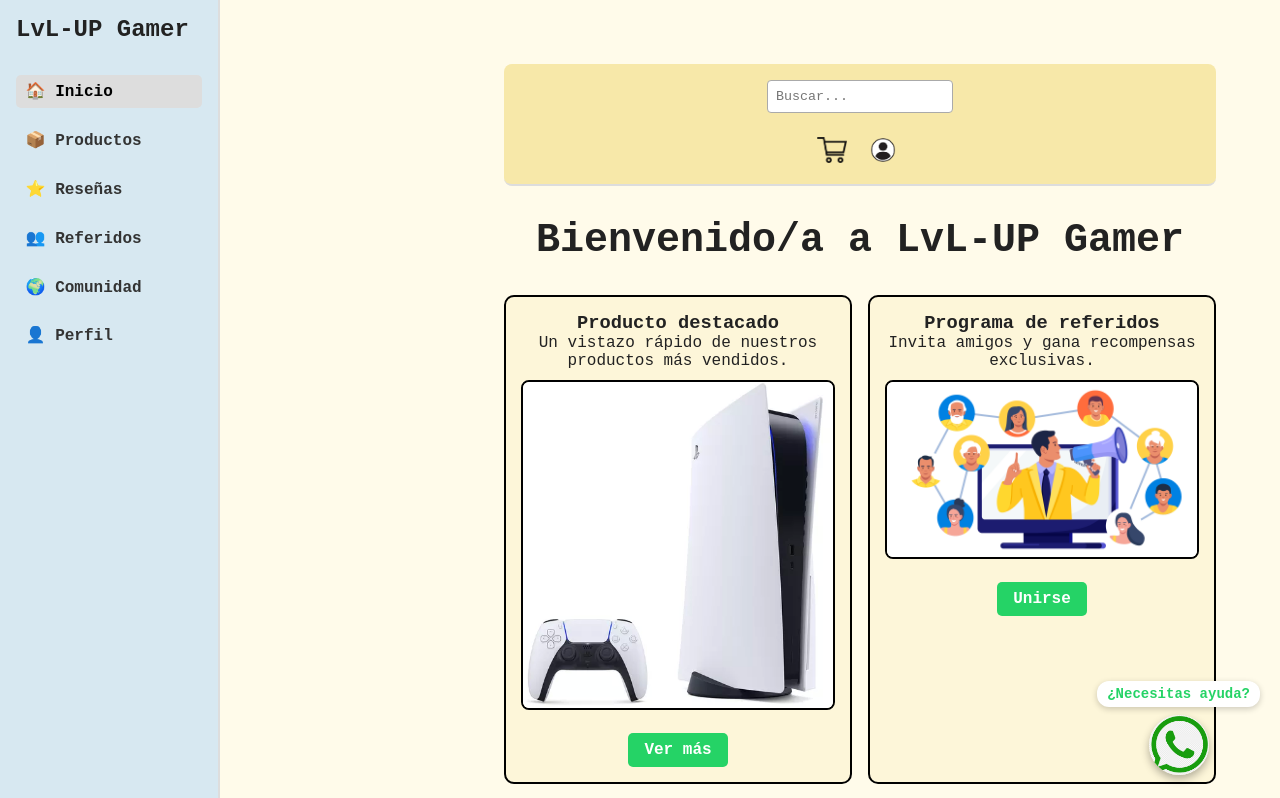
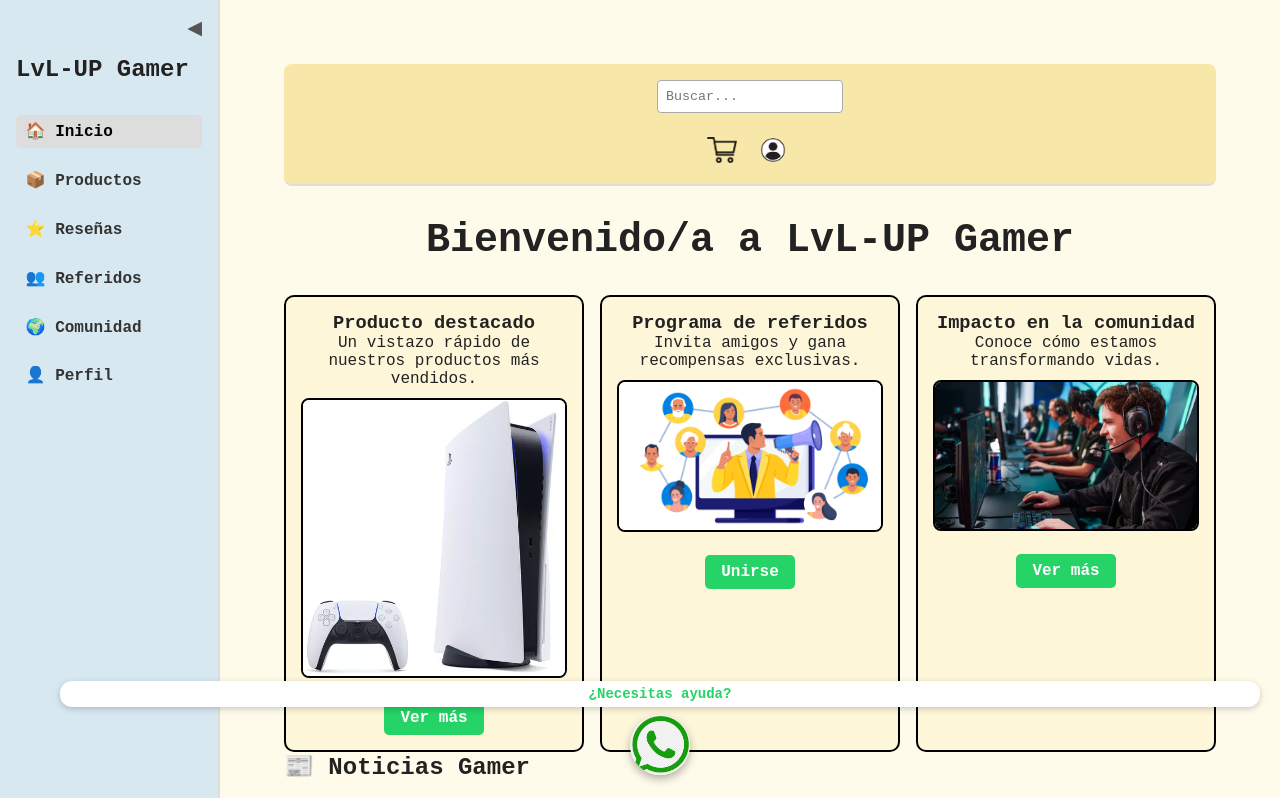
Before and after one commit to ItsMilkey/Lvl-demo, a React (Vite) app: page / in a window 1280 px wide. Shown: the top 798 px of the page. Built offline with nearby package versions, Linux system fonts and the light colour scheme; no server answers.

Commit message:
try actualizacion visual

```diff
--- a/src/App.jsx
+++ b/src/App.jsx
@@ -1,4 +1,5 @@
 // src/App.jsx
+import { useState } from 'react'; // 1. Importamos useState
 import { Routes, Route, useLocation } from 'react-router-dom';
 import Navbar from './components/Navbar.jsx';
 import HomePage from './pages/HomePage.jsx';
@@ -19,12 +20,38 @@ import CartPage from './pages/CartPage.jsx';
 
 function App() {
   const location = useLocation();
-  const hideNavbar = location.pathname.startsWith('/admin');
+
+  // 2. Estado para saber si la barra está colapsada o expandida
+  const [isSidebarCollapsed, setIsSidebarCollapsed] = useState(false);
+
+  // 3. Definimos dónde OCULTAR la barra (Login y Registro).
+  // En Admin AHORA SÍ LA MOSTRAMOS porque es útil, y se puede colapsar si molesta.
+  const hideNavbar = location.pathname === '/login' || location.pathname === '/registro';
+
   return (
     <div className="app-container">
-      {!hideNavbar && <Navbar />}
-      {/* Se añade el contenedor <main> para asegurar el layout correcto */}
-      <main className="main-content">
+      {/* Pasamos el estado y la función al Navbar */}
+      {!hideNavbar && (
+        <Navbar
+          isCollapsed={isSidebarCollapsed}
+          toggleSidebar={() => setIsSidebarCollapsed(!isSidebarCollapsed)}
+        />
+      )}
+
+      {/* El <main> calcula su margen dinámicamente:
+         - Si no hay navbar: margen 0
+         - Si está colapsada: margen 60px
+         - Si está expandida: margen 220px
+
+         Nota: En móviles, el CSS global con !important sobrescribe esto a 0 automáticamente.
+      */}
+      <main
+        className="main-content"
+        style={{
+            marginLeft: hideNavbar ? 0 : (isSidebarCollapsed ? '60px' : '220px'),
+            width: hideNavbar ? '100%' : (isSidebarCollapsed ? 'calc(100% - 60px)' : 'calc(100% - 220px)')
+        }}
+      >
         <Routes>
           {/* --- Rutas Públicas --- */}
           <Route path="/" element={<HomePage />} />
--- a/src/components/Navbar.jsx
+++ b/src/components/Navbar.jsx
@@ -1,45 +1,45 @@
 // src/components/Navbar.jsx
+import { NavLink } from 'react-router-dom';
 import { useState } from 'react';
-import { NavLink } from 'react-router-dom';
 
-function Navbar() {
-  // Estado para controlar si el menú está abierto o cerrado en móvil
-  const [isOpen, setIsOpen] = useState(false);
+function Navbar({ isCollapsed, toggleSidebar }) {
+  // Estado local solo para móvil
+  const [isMobileOpen, setIsMobileOpen] = useState(false);
 
-  // Función para alternar el menú
-  const toggleMenu = () => setIsOpen(!isOpen);
-
-  // Función para cerrar el menú al hacer clic en un enlace
-  const closeMenu = () => setIsOpen(false);
+  const toggleMobile = () => setIsMobileOpen(!isMobileOpen);
+  const closeMobile = () => setIsMobileOpen(false);
 
   return (
     <>
-      {/* 1. BOTÓN HAMBURGUESA (Visible solo en móvil) */}
-      <button
-        className={`menu-toggle ${isOpen ? 'active' : ''}`}
-        onClick={toggleMenu}
-        aria-label="Abrir menú"
-      >
-        {isOpen ? '✖' : '☰'}
+      {/* BOTÓN HAMBURGUESA MÓVIL */}
+      <button className="menu-toggle-mobile" onClick={toggleMobile}>
+        ☰
       </button>
 
-      {/* 2. SIDEBAR (Añadimos la clase 'open' si el estado es true) */}
-      <aside className={`sidebar ${isOpen ? 'open' : ''}`}>
-        <h2 className="logo">LvL-UP Gamer</h2>
+      {/* SIDEBAR (Desktop + Móvil unificados) */}
+      <aside className={`sidebar ${isCollapsed ? 'collapsed' : ''} ${isMobileOpen ? 'mobile-open' : ''}`}>
+
+        {/* Botón para colapsar en Desktop */}
+        <button className="collapse-btn-desktop" onClick={toggleSidebar}>
+           {isCollapsed ? '➤' : '◀'}
+        </button>
+
+        <h2 className="logo">{isCollapsed ? 'LvL' : 'LvL-UP Gamer'}</h2>
+
         <nav>
           <ul>
-            <li><NavLink to="/" onClick={closeMenu}>🏠 Inicio</NavLink></li>
-            <li><NavLink to="/productos" onClick={closeMenu}>📦 Productos</NavLink></li>
-            <li><NavLink to="/reseñas" onClick={closeMenu}>⭐ Reseñas</NavLink></li>
-            <li><NavLink to="/referidos" onClick={closeMenu}>👥 Referidos</NavLink></li>
-            <li><NavLink to="/comunidad" onClick={closeMenu}>🌍 Comunidad</NavLink></li>
-            <li><NavLink to="/perfil" onClick={closeMenu}>👤 Perfil</NavLink></li>
+            <li><NavLink to="/" onClick={closeMobile} title="Inicio">{isCollapsed ? '🏠' : '🏠 Inicio'}</NavLink></li>
+            <li><NavLink to="/productos" onClick={closeMobile} title="Productos">{isCollapsed ? '📦' : '📦 Productos'}</NavLink></li>
+            <li><NavLink to="/reseñas" onClick={closeMobile} title="Reseñas">{isCollapsed ? '⭐' : '⭐ Reseñas'}</NavLink></li>
+            <li><NavLink to="/referidos" onClick={closeMobile} title="Referidos">{isCollapsed ? '👥' : '👥 Referidos'}</NavLink></li>
+            <li><NavLink to="/comunidad" onClick={closeMobile} title="Comunidad">{isCollapsed ? '🌍' : '🌍 Comunidad'}</NavLink></li>
+            <li><NavLink to="/perfil" onClick={closeMobile} title="Perfil">{isCollapsed ? '👤' : '👤 Perfil'}</NavLink></li>
           </ul>
         </nav>
       </aside>
 
-      {/* 3. OVERLAY (Fondo oscuro al abrir menú en móvil) */}
-      {isOpen && <div className="menu-overlay" onClick={closeMenu}></div>}
+      {/* Overlay Móvil */}
+      {isMobileOpen && <div className="menu-overlay" onClick={closeMobile}></div>}
     </>
   );
 }
--- a/src/index.css
+++ b/src/index.css
@@ -6,7 +6,6 @@
   padding: 0;
   box-sizing: border-box;
   font-family: monospace, sans-serif;
-  /* Quitamos max-width global aquí para evitar conflictos de layout */
 }
 
 body {
@@ -14,7 +13,7 @@ body {
   min-height: 100vh;
   color: #222;
   background: #fffbea;
-  overflow-x: hidden; /* Previene scroll horizontal */
+  overflow-x: hidden; /* Evita scroll horizontal */
 }
 
 .app-container {
@@ -27,7 +26,7 @@ body {
    2. LAYOUT PRINCIPAL (SIDEBAR Y MAIN)
    ========================================= */
 
-/* Barra Lateral Fija */
+/* --- Sidebar --- */
 .sidebar {
   width: 220px;
   background: #b9dbf791;
@@ -35,19 +34,18 @@ body {
   padding: 1rem;
   display: flex;
   flex-direction: column;
-  position: fixed; /* Siempre fija a la izquierda */
+  position: fixed;
   height: 100vh;
   left: 0;
   top: 0;
   z-index: 1000;
-  transition: transform 0.3s ease; /* Animación suave */
+  /* Transición para el ancho (Desktop) y para transform (Móvil) */
+  transition: width 0.3s ease, transform 0.3s ease;
 }
 
-.sidebar .logo { font-size: 1.5rem; margin-bottom: 2rem; }
-
-.sidebar nav ul { list-style: none; }
+.sidebar .logo { font-size: 1.5rem; margin-bottom: 2rem; white-space: nowrap; overflow: hidden; }
+.sidebar nav ul { list-style: none; width: 100%; }
 .sidebar nav ul li { margin-bottom: 1rem; }
-
 .sidebar nav ul li a {
   text-decoration: none;
   color: #333;
@@ -56,144 +54,100 @@ body {
   display: block;
   border-radius: 5px;
   transition: background 0.2s;
+  white-space: nowrap; /* Evita que el texto salte al colapsar */
+  overflow: hidden;
 }
+.sidebar nav ul li a.active, .sidebar nav ul li a:hover { background: #ddd; color: #000; }
 
-.sidebar nav ul li a.active,
-.sidebar nav ul li a:hover {
-  background: #ddd;
-  color: #000;
+/* Estilos para modo Colapsado (Desktop) */
+.sidebar.collapsed {
+  width: 60px;
+  padding: 1rem 5px;
+  align-items: center;
 }
+.sidebar.collapsed .logo { font-size: 0.8rem; text-align: center; }
+.sidebar.collapsed nav ul li a { text-align: center; padding: 0.5rem; font-size: 1.2rem; }
 
-/* Contenido Principal (Base) */
+/* Botón para colapsar (Flecha Desktop) */
+.collapse-btn-desktop {
+  background: none; border: none; font-size: 1.2rem; cursor: pointer;
+  align-self: flex-end; margin-bottom: 1rem; color: #555;
+  display: block; /* Visible por defecto en PC */
+}
+.sidebar.collapsed .collapse-btn-desktop { align-self: center; margin-bottom: 2rem; }
+
+
+/* --- Contenido Principal --- */
 .main-content {
   flex: 1;
   display: flex;
   flex-direction: column;
   min-height: 100vh;
   padding: 2rem;
-  transition: all 0.3s ease;
-  /* Las dimensiones específicas se manejan en las media queries */
+  /* La transición suave permite que el contenido se ajuste al colapsar la barra */
+  transition: margin-left 0.3s ease, width 0.3s ease;
+
+  /* NOTA: El margin-left y width se calculan dinámicamente en App.jsx via style={{...}}
+     para soportar el estado 'collapsed'. Aquí definimos el comportamiento base. */
 }
 
 /* =========================================
    3. COMPONENTES GLOBALES
    ========================================= */
 
-/* Topbar */
 .topbar {
-  display: flex;
-  justify-content: space-between;
-  align-items: center;
-  padding: 1rem;
-  border-bottom: 2px solid #ddd;
-  background: #f7e8a9;
-  width: 100%;
-  border-radius: 8px;
-  margin-bottom: 2rem;
+  display: flex; justify-content: space-between; align-items: center;
+  padding: 1rem; border-bottom: 2px solid #ddd; background: #f7e8a9; width: 100%;
+  border-radius: 8px; margin-bottom: 2rem;
 }
-
-.topbar input {
-  flex: 1;
-  max-width: 300px;
-  padding: 0.5rem;
-  border: 1px solid #aaa;
-  border-radius: 4px;
-}
-
+.topbar input { flex: 1; max-width: 300px; padding: 0.5rem; border: 1px solid #aaa; border-radius: 4px; }
 .topbar .actions { display: flex; align-items: center; gap: 1rem; }
 .avatar { width: 40px; border-radius: 50%; cursor: pointer; }
 .carrito-icon img { width: 30px; cursor: pointer; transition: transform 0.2s; }
 .carrito-icon img:hover { transform: scale(1.1); }
 
-/* Tarjetas */
 .card, .category-card {
-  border: 2px solid #000;
-  border-radius: 10px;
-  padding: 15px;
-  background: #fdf6d9;
-  text-align: center;
-  transition: transform 0.2s ease, background 0.2s ease;
+  border: 2px solid #000; border-radius: 10px; padding: 15px; background: #fdf6d9;
+  text-align: center; transition: transform 0.2s ease, background 0.2s ease;
 }
 .card:hover, .category-card:hover { background: #ffe680; transform: scale(1.03); }
 .card img, .category-card img { max-width: 100%; height: auto; border-radius: 8px; border: 2px solid #000; margin: 10px 0; }
 .cards { display: grid; grid-template-columns: repeat(auto-fit, minmax(250px, 1fr)); gap: 1rem; }
 
-/* Botones Globales */
 .btn {
-  display: inline-block;
-  margin-top: 0.5rem;
-  padding: 0.5rem 1rem;
-  background: #25d366;
-  color: white;
-  font-weight: bold;
-  text-decoration: none;
-  border-radius: 5px;
-  transition: background 0.2s;
-  border: none;
-  cursor: pointer;
-  text-align: center;
+  display: inline-block; margin-top: 0.5rem; padding: 0.5rem 1rem;
+  background: #25d366; color: white; font-weight: bold; text-decoration: none;
+  border-radius: 5px; transition: background 0.2s; border: none; cursor: pointer; text-align: center;
 }
 .btn:hover { background: #1da851; }
 
-/* Elementos Auxiliares */
 section { padding: 0; }
 section h2, .highlight h1 { margin-bottom: 1.2rem; }
 .category-grid { display: grid; grid-template-columns: repeat(auto-fill, minmax(220px, 1fr)); gap: 20px; width: 100%; padding: 1rem; }
 
-/* WhatsApp */
 .whatsapp-container { position: fixed; bottom: 20px; right: 20px; text-align: center; z-index: 1001; }
 .whatsapp-msg { display: block; margin-bottom: 8px; font-size: 14px; font-weight: bold; color: #25d366; background: #fff; padding: 5px 10px; border-radius: 12px; box-shadow: 0 2px 6px rgba(0,0,0,0.2); }
 .whatsapp-float img { width: 60px; height: 60px; border-radius: 50%; box-shadow: 0 4px 8px rgba(0,0,0,0.3); transition: transform 0.3s ease; }
 .whatsapp-float img:hover { transform: scale(1.1); }
 
+/* =========================================
+   4. UTILIDADES
+   ========================================= */
+.content-centered { display: flex; justify-content: center; width: 100%; }
+.responsive-section {
+  width: 100%; max-width: 1200px; background: #fffdf0; border: 2px solid #000;
+  border-radius: 10px; padding: 2.5rem; box-shadow: 4px 4px 8px rgba(0,0,0,0.15); margin: 0 auto;
+}
+.table-responsive { width: 100%; overflow-x: auto; border: 2px solid #000; border-radius: 10px; }
+.main-content > section, .main-content > div { margin: 0 auto; width: 100%; max-width: 1200px; }
 
 /* =========================================
-   4. UTILIDADES PARA ADMIN Y PÁGINAS
+   5. PÁGINAS ESPECÍFICAS
    ========================================= */
-
-.content-centered {
-  display: flex;
-  justify-content: center;
-  width: 100%;
-}
-
-.responsive-section {
-  width: 100%;
-  max-width: 1200px;
-  background: #fffdf0;
-  border: 2px solid #000;
-  border-radius: 10px;
-  padding: 2.5rem;
-  box-shadow: 4px 4px 8px rgba(0,0,0,0.15);
-  margin: 0 auto;
-}
-
-.table-responsive {
-  width: 100%;
-  overflow-x: auto;
-  border: 2px solid #000;
-  border-radius: 10px;
-}
-
-/* =========================================
-   5. ESTILOS DE PÁGINAS ESPECÍFICAS
-   ========================================= */
-
-/* Login / Registro */
 .auth-container {
-  position: fixed;
-  top: 50%;
-  left: 50%;
-  transform: translate(-50%, -50%);
-  display: flex;
-  flex-direction: column;
-  align-items: center;
-  padding: 2rem;
-  z-index: 2000;
-  max-width: 90%;
-  background: #fffbea;
-  border: 2px solid #000;
-  border-radius: 10px;
+  position: fixed; top: 50%; left: 50%; transform: translate(-50%, -50%);
+  display: flex; flex-direction: column; align-items: center; padding: 2rem; z-index: 2000;
+  max-width: 90%; background: #fffbea; border: 2px solid #000; border-radius: 10px;
 }
 .auth-container form { width: 100%; max-width: 400px; display: flex; flex-direction: column; gap: 1rem; background-color: #fdf6d9; padding: 2rem; border-radius: 8px; border: 2px solid #000; margin: 0 auto; }
 .auth-container .switch a { color: #25d366; font-weight: bold; text-decoration: none; }
@@ -201,13 +155,8 @@ section h2, .highlight h1 { margin-bottom: 1.2rem; }
 .auth-container .terms label, .auth-container .remember label { margin-bottom: 0; }
 .auth-container input[type="checkbox"] { width: auto; }
 
-/* Reseñas, Referidos, Comunidad, Perfil, Carrito */
 .reseñas-container, .points-display, .benefits-list, .highlight-card, .cart-item {
-  background-color: #fdf6d9;
-  border: 2px solid #000;
-  border-radius: 8px;
-  padding: 1.5rem;
-  margin-bottom: 1rem;
+  background-color: #fdf6d9; border: 2px solid #000; border-radius: 8px; padding: 1.5rem; margin-bottom: 1rem;
 }
 .reseñas-container { max-width: 800px; margin: 0 auto; }
 .reseñas-container form { display: flex; flex-direction: column; gap: 1rem; background-color: #fdf6d9; padding: 1.5rem; border-radius: 8px; border: 2px solid #000; margin-bottom: 2rem; }
@@ -215,11 +164,9 @@ section h2, .highlight h1 { margin-bottom: 1.2rem; }
 #reviewsList { display: flex; flex-direction: column; gap: 1.5rem; }
 .review-card { background-color: #fdf6d9; padding: 1.5rem; border-radius: 8px; border: 2px solid #000; }
 
-/* Perfil */
 .btn-logout { background-color: #d32f2f; margin-top: 1rem; }
 .btn-logout:hover { background-color: #b71c1c; }
 
-/* Carrito */
 .cart-container { padding: 1rem; }
 .cart-items { display: flex; flex-direction: column; gap: 1rem; margin-bottom: 2rem; }
 .cart-item { display: flex; align-items: center; gap: 1rem; }
@@ -232,109 +179,53 @@ section h2, .highlight h1 { margin-bottom: 1.2rem; }
 
 
 /* =========================================
-   6. MEDIA QUERIES (RESPONSIVIDAD GLOBAL)
+   6. MEDIA QUERIES (MÓVILES/TABLETS)
    ========================================= */
+.menu-toggle-mobile { display: none; } /* Oculto por defecto en PC */
 
-/* --- A. DESKTOP / LAPTOP (Pantallas grandes > 1000px) --- */
-@media (min-width: 1001px) {
+@media (max-width: 1000px) {
+  .collapse-btn-desktop { display: none; } /* Ocultar flecha de colapso */
+
+  /* 1. Sidebar oculta por defecto */
+  .sidebar {
+    transform: translateX(-100%); /* Fuera de pantalla */
+    width: 250px; /* Ancho fijo al abrir */
+    z-index: 2000;
+  }
+  /* Clase para abrir sidebar */
+  .sidebar.mobile-open { transform: translateX(0); box-shadow: 5px 0 15px rgba(0,0,0,0.3); }
+
+  /* 2. Contenido Principal FULL WIDTH */
   .main-content {
-    /* Deja espacio a la izquierda para la barra lateral */
-    margin-left: 220px;
-    /* El ancho es el total menos la barra lateral */
-    width: calc(100% - 220px);
+    margin-left: 0 !important; /* Fuerza margen 0 */
+    width: 100% !important;    /* Fuerza ancho 100% */
+    padding: 1rem;
+    padding-top: 4rem; /* Espacio para botón menú */
   }
 
-  /* Ocultamos elementos móviles en desktop */
-  .menu-toggle, .menu-overlay {
-    display: none;
-  }
-}
-
-/* --- B. TABLETS Y MÓVILES (Pantallas < 1000px) --- */
-@media (max-width: 1000px) {
-
-  /* 1. Ocultar Sidebar por defecto (se abrirá con botón) */
-  .sidebar {
-    transform: translateX(-100%);
-    z-index: 2000; /* Debe estar por encima del contenido al abrirse */
+  /* 3. Botón Móvil Visible */
+  .menu-toggle-mobile {
+    display: block; position: fixed; top: 15px; left: 15px; z-index: 3000;
+    background: #333; color: #fff; border: 2px solid #fff; border-radius: 5px;
+    padding: 5px 10px; font-size: 1.5rem; cursor: pointer; box-shadow: 0 2px 5px rgba(0,0,0,0.3);
   }
 
-  /* 2. Contenido ocupa todo el ancho */
-  .main-content {
-    margin-left: 0 !important;
-    width: 100% !important;
-    padding: 1rem;
-    padding-top: 4rem; /* Espacio para el botón hamburguesa */
+  .menu-overlay {
+    display: block; position: fixed; top: 0; left: 0; width: 100vw; height: 100vh;
+    background: rgba(0,0,0,0.5); z-index: 1500; backdrop-filter: blur(2px);
   }
 
   /* Ajustes visuales */
-  .responsive-section {
-    width: 100%;
-    padding: 1.5rem;
-  }
-
-  /* Mostrar elementos del menú móvil */
-  .menu-toggle { display: block; }
-  .menu-overlay { display: block; }
-
-  /* Clase para abrir el menú */
-  .sidebar.open {
-    transform: translateX(0) !important;
-    box-shadow: 5px 0 15px rgba(0,0,0,0.3);
-  }
+  .responsive-section { width: 100%; padding: 1.5rem; }
 }
 
-/* --- C. MÓVILES PEQUEÑOS (< 600px) --- */
 @media (max-width: 600px) {
   h1 { font-size: 1.8rem; }
-
   .topbar { flex-direction: column; gap: 10px; }
   .topbar input { max-width: 100%; width: 100%; }
-
   form { flex-direction: column !important; }
-
   .cart-item { flex-direction: column; align-items: flex-start; }
   .cart-actions { flex-direction: column; }
-
   .btn { width: 100%; text-align: center; }
-
-  .responsive-section {
-    width: 98% !important;
-    padding: 1.5rem !important;
-    min-width: auto !important;
-  }
+  .responsive-section { width: 98% !important; padding: 1.5rem !important; }
 }
-
-/* ---------------------------------------------------------- */
-/* --- ESTILOS DEL MENÚ MÓVIL --- */
-/* ---------------------------------------------------------- */
-
-.menu-toggle {
-  display: none; /* Oculto por defecto, se activa en media query */
-  position: fixed;
-  top: 15px;
-  left: 15px;
-  z-index: 3000;
-  background: #333;
-  color: #fff;
-  border: 2px solid #fff;
-  border-radius: 5px;
-  padding: 5px 10px;
-  font-size: 1.5rem;
-  cursor: pointer;
-  box-shadow: 0 2px 5px rgba(0,0,0,0.3);
-  transition: all 0.3s ease;
-}
-
-.menu-toggle:hover {
-  background: #000;
-}
-
-.menu-overlay {
-  display: none; /* Oculto por defecto */
-  position: fixed;
-  top: 0; left: 0; width: 100vw; height: 100vh;
-  background: rgba(0,0,0,0.5);
-  z-index: 999;
-  backdrop-filter: blur(2px);
-}
```
